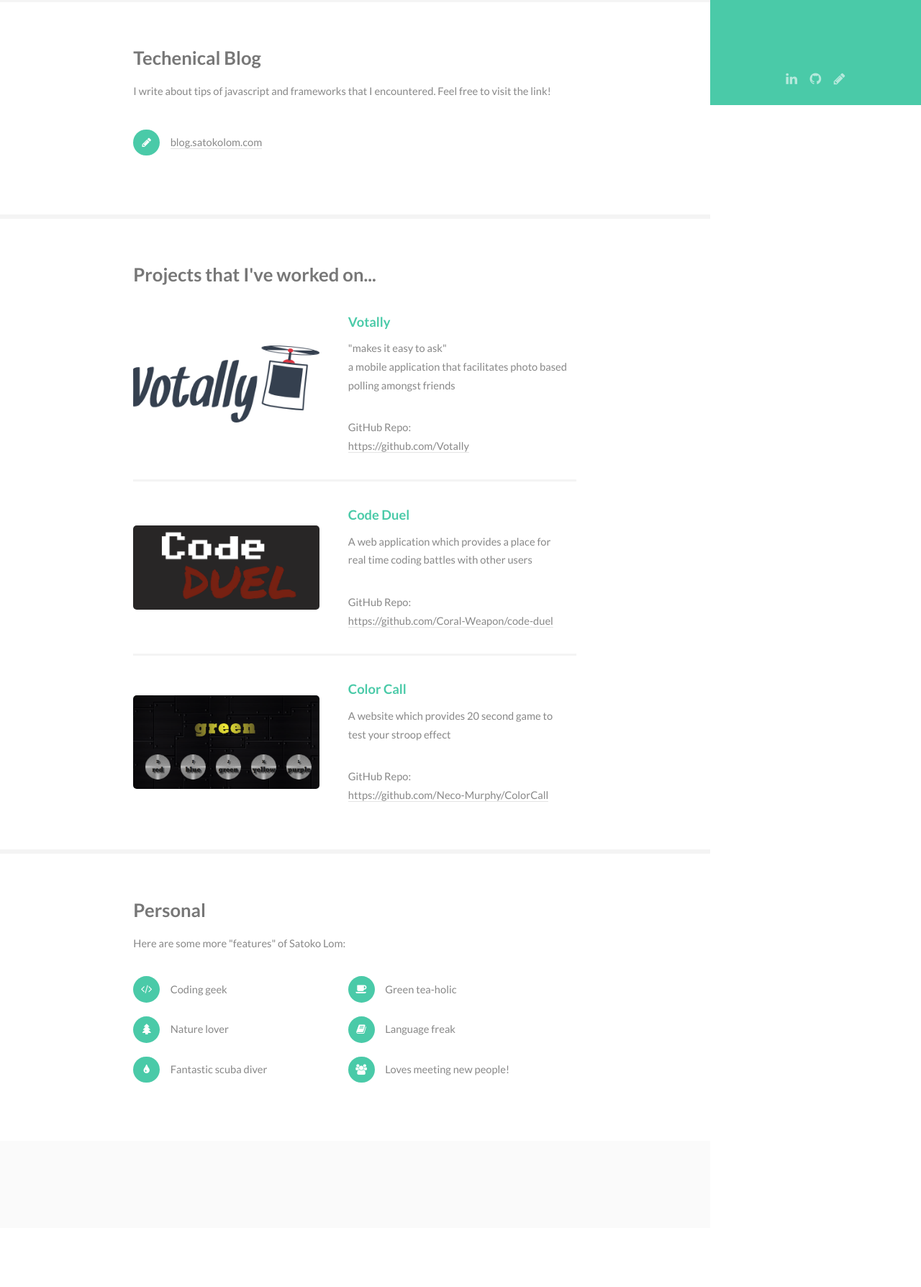
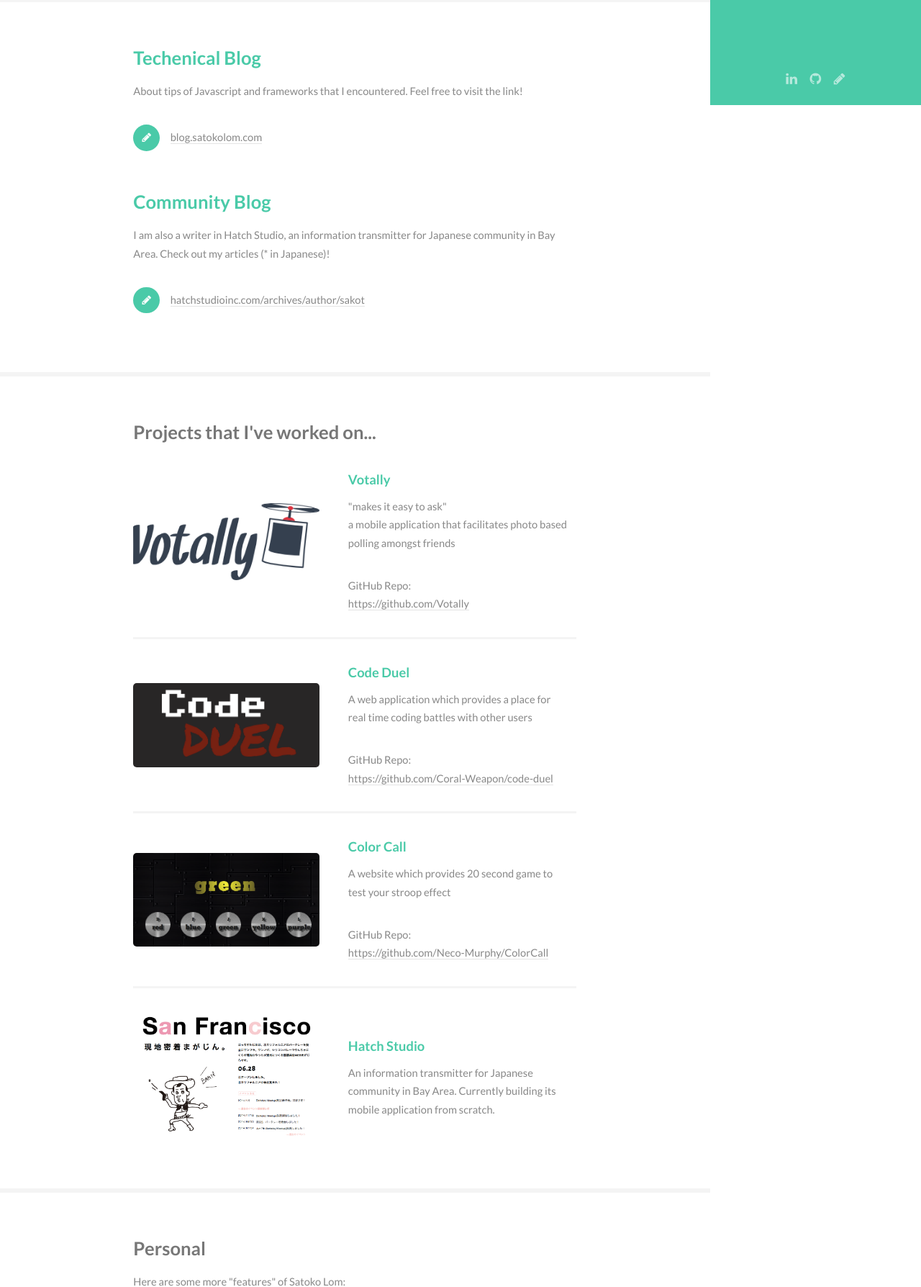
Before and after one commit to Neco-Murphy/Neco-Murphy.github.io, a plain HTML site: page index.html in a window 1280 px wide. Shown: the part 654-2442 px from the top of the page at 72% size. Before the commit the page ends 2360 px from the top, so only its background shows below. Drawn offline with Linux system fonts and the light colour scheme.

Commit message:
add the hatch studio project

```diff
--- a/css/style.css
+++ b/css/style.css
@@ -15,7 +15,7 @@
 		background: #fff;
 	}
 
-	.project-title{
+	.project-title, .blog{
 		color: #4acaa8;
 	}
 
--- a/index.html
+++ b/index.html
@@ -69,12 +69,17 @@
 					<!-- Two -->
 						<section id="two">
 							<div class="container">
-								<h3>Techenical Blog</h3>
-								<p >I write about tips of javascript and frameworks that I encountered. Feel free to visit the link!
+								<h3 class="blog">Techenical Blog</h3>
+								<p >About tips of Javascript and frameworks that I encountered. Feel free to visit the link!
 								</p>
 								<ul class="feature-icons">
 									<li class="fa-pencil"><a href="http://blog.satokolom.com/" target="_blank"> blog.satokolom.com</a></li>
-									<li></li>
+								</ul>
+								<h3 class="blog">Community Blog</h3>
+								<p >I am also a writer in Hatch Studio, an information transmitter for Japanese community in Bay Area. Check out my articles (* in Japanese)!
+								</p>
+								<ul class="feature-icons">
+									<li class="fa-pencil"><a href="http://hatchstudioinc.com/archives/author/sakot" target="_blank"> hatchstudioinc.com/archives/author/sakot</a></li>
 								</ul>
 							</div>
 						</section>
@@ -114,6 +119,16 @@
 											<p>GitHub Repo:<br />
 												<a href="https://github.com/Neco-Murphy/ColorCall"> https://github.com/Neco-Murphy/ColorCall</a>
 											</p>
+										</div>
+									</article>
+									<article>
+										<a href="http://hatchstudioinc.com/" class="image"><img src="./images/hatch.png" alt="" /></a>
+										<div class="inner">
+											<h4><a href="http://hatchstudioinc.com/" class="project-title">Hatch Studio</a></h4>
+											<p>An information transmitter for Japanese community in Bay Area. Currently building its mobile application from scratch.</p>
+											<!-- <p>GitHub Repo:<br />
+												<a href="https://github.com/Neco-Murphy/ColorCall"> https://github.com/Neco-Murphy/ColorCall</a>
+											</p> -->
 										</div>
 									</article>
 								</div>
@@ -517,9 +532,9 @@ print 'It took ' + i + ' iterations to sort the deck.';</code></pre>
 			<!-- Footer -->
 				<section id="footer">
 					<div class="container">
-						<ul class="copyright">
+						<!-- <ul class="copyright"> -->
 							<!-- <li>&copy; Untitled. All rights reserved.</li><li>Design: <a href="http://html5up.net">HTML5 UP</a></li> -->
-						</ul>
+						<!-- </ul> -->
 					</div>
 				</section>
 
```
Also changed, not shown: images/hatch.png (added).
